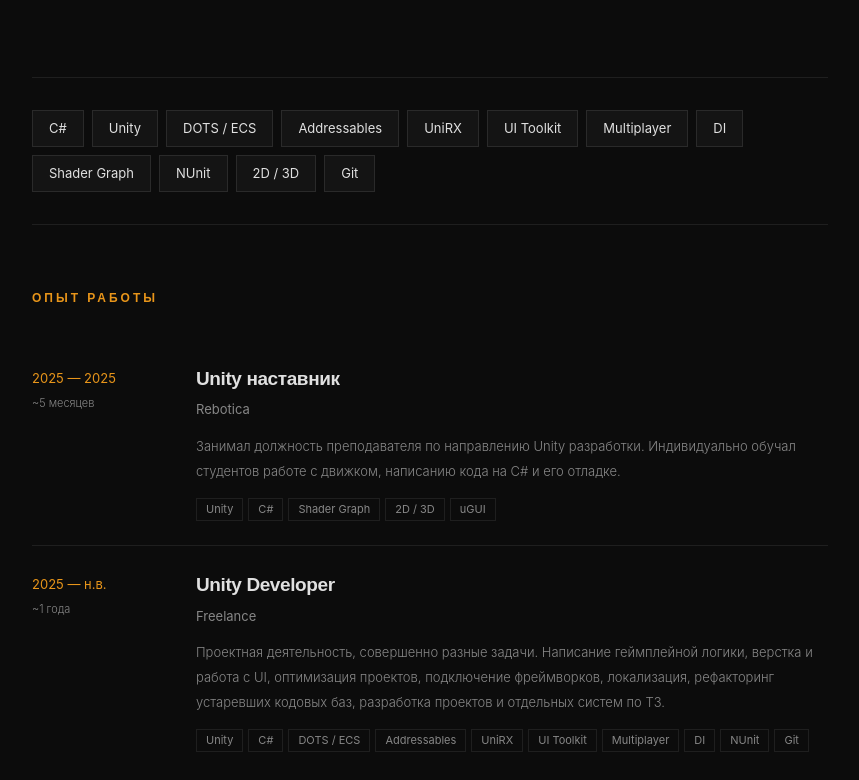
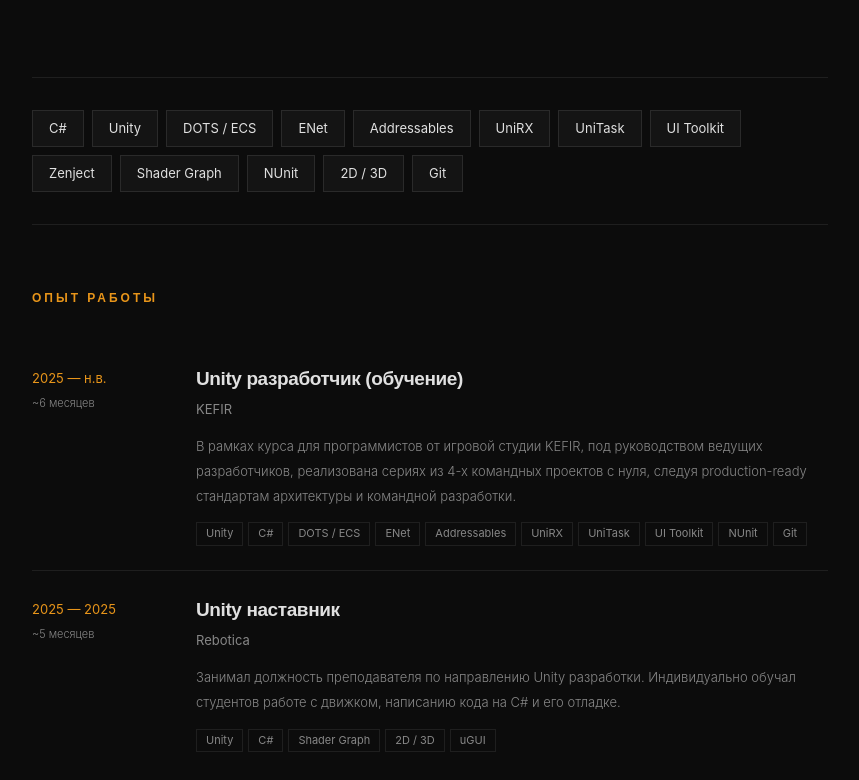
Before and after one commit to miramidev/miramidev.github.io, a plain HTML site: page index.html in a window 1280 px wide. Shown: the part 483-1263 px from the top of the page, without its empty margins (210-1069 px from the left). Drawn offline with Linux system fonts and the light colour scheme; a web font is replaced by a local one.

Commit message:
chg: update portfolio experience and skills

```diff
--- a/index.html
+++ b/index.html
@@ -59,11 +59,12 @@
     <span class="sk">C#</span>
     <span class="sk">Unity</span>
     <span class="sk">DOTS / ECS</span>
+    <span class="sk">ENet</span>
     <span class="sk">Addressables</span>
     <span class="sk">UniRX</span>
+    <span class="sk">UniTask</span>
     <span class="sk">UI Toolkit</span>
-    <span class="sk">Multiplayer</span>
-    <span class="sk">DI</span>
+    <span class="sk">Zenject</span>
     <span class="sk">Shader Graph</span>
     <span class="sk">NUnit</span>
     <span class="sk">2D / 3D</span>
@@ -72,6 +73,30 @@
 
   <section class="section" id="exp">
     <p class="sec-title">Опыт работы</p>
+
+    <div class="exp-item reveal">
+      <div class="exp-period">
+        2025 — н.в.
+        <span class="exp-period-dur">~6 месяцев</span>
+      </div>
+      <div>
+        <div class="exp-role">Unity разработчик (обучение)</div>
+        <div class="exp-company">KEFIR</div>
+        <p class="exp-desc">В рамках курса для программистов от игровой студии KEFIR, под руководством ведущих разработчиков, реализована сериях из 4-х командных проектов с нуля, следуя production-ready стандартам архитектуры и командной разработки.</p>
+        <div class="tags">
+          <span class="tag">Unity</span>
+          <span class="tag">C#</span>
+          <span class="tag">DOTS / ECS</span>
+          <span class="tag">ENet</span>
+          <span class="tag">Addressables</span>
+          <span class="tag">UniRX</span>
+          <span class="tag">UniTask</span>
+          <span class="tag">UI Toolkit</span>
+          <span class="tag">NUnit</span>
+          <span class="tag">Git</span>
+        </div>
+      </div>
+    </div>
 
     <div class="exp-item reveal">
       <div class="exp-period">
@@ -88,30 +113,6 @@
           <span class="tag">Shader Graph</span>
           <span class="tag">2D / 3D</span>
           <span class="tag">uGUI</span>
-        </div>
-      </div>
-    </div>
-
-    <div class="exp-item reveal">
-      <div class="exp-period">
-        2025 — н.в.
-        <span class="exp-period-dur">~1 года</span>
-      </div>
-      <div>
-        <div class="exp-role">Unity Developer</div>
-        <div class="exp-company">Freelance</div>
-        <p class="exp-desc">Проектная деятельность, совершенно разные задачи. Написание геймплейной логики, верстка и работа с UI, оптимизация проектов, подключение фреймворков, локализация, рефакторинг устаревших кодовых баз, разработка проектов и отдельных систем по ТЗ.</p>
-        <div class="tags">
-          <span class="tag">Unity</span>
-          <span class="tag">C#</span>
-          <span class="tag">DOTS / ECS</span>
-          <span class="tag">Addressables</span>
-          <span class="tag">UniRX</span>
-          <span class="tag">UI Toolkit</span>
-          <span class="tag">Multiplayer</span>
-          <span class="tag">DI</span>
-          <span class="tag">NUnit</span>
-          <span class="tag">Git</span>
         </div>
       </div>
     </div>
@@ -221,14 +222,6 @@
         <div class="edu-school">Бакалавриат · ВолгГТУ · Волгоград</div>
       </div>
     </div>
-
-    <div class="edu-item reveal">
-      <div class="edu-year">2025 — 2026</div>
-      <div>
-        <div class="edu-degree">KEFIR</div>
-        <div class="edu-school">Курсы · Онлайн</div>
-      </div>
-    </div>
   </section>
 </div>
 
```
